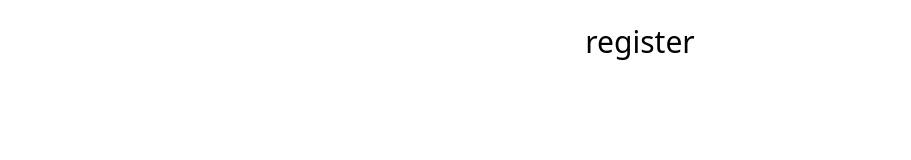
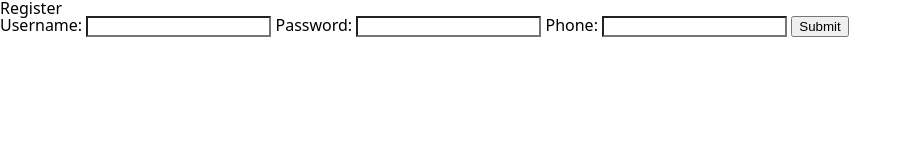
Before and after one commit to BraveVlad/bullet-serve, a website: page public/pages/register.html in a window 1280 px wide. Shown: the whole page, without its empty margins (0-911 px from the left). Drawn offline with Linux system fonts and the light colour scheme.

Commit message:
feat(front): login page and refactor(front): register.html

```diff
--- a/public/pages/register.html
+++ b/public/pages/register.html
@@ -1,16 +1,34 @@
 <!DOCTYPE html>
 <html lang="en">
+
 <head>
   <meta charset="UTF-8" />
   <meta name="viewport" content="width=device-width, initial-scale=1.0" />
-    <title>register</title>
+  <title>Register</title>
   <link rel="stylesheet" href="../styles/reset.css" />
   <link rel="stylesheet" href="../styles/styles.css" />
   <link rel="stylesheet" href="../styles/tailwind.css" />
 </head>
+
 <body>
-    <div class="flex justify-center mt-6">
-      <h1 class="text-3xl">register</h1>
+  <div>
+    <h1>Register</h1>
+  </div>
+
+  <div>
+    <form action="/submit" method="post">
+      <label for="userName">Username:</label>
+      <input type="text" id="userName" name="userName" required />
+
+      <label for="password">Password:</label>
+      <input type="password" id="password" name="password" required />
+
+      <label for="phone">Phone:</label>
+      <input type="text" id="phone" name="phone" required />
+
+      <button type="submit">Submit</button>
+    </form>
   </div>
 </body>
+
 </html>
```
Also changed, not shown: public/pages/login.html (added, +16 -0 lines). Lines whose indentation alone changed are shown as unchanged.
